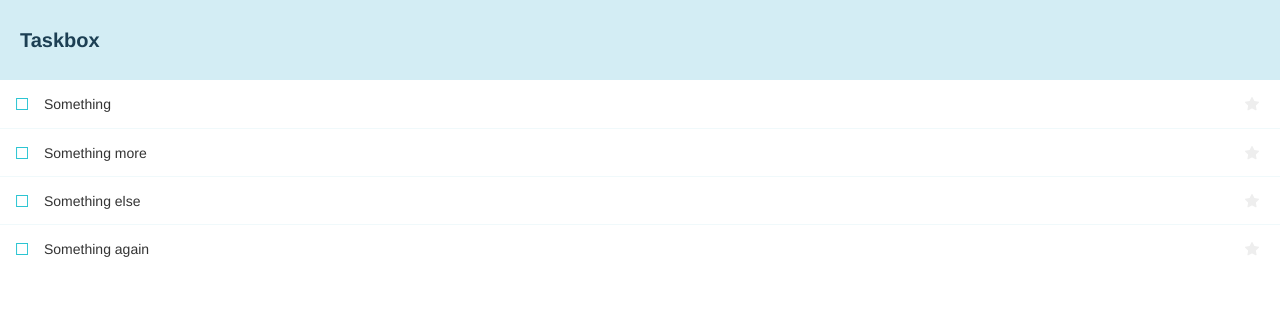
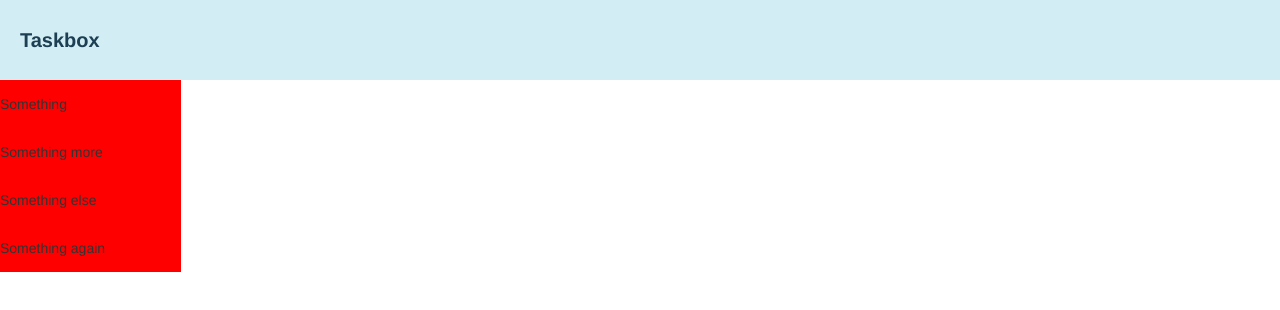
Before and after one commit to coppepam/react_storybook_tutorial, a React (Create React App) app: page / in a window 1280 px wide. Shown: the top 310 px of the page. Built offline with nearby package versions, Linux system fonts and the light colour scheme; a web font is replaced by a local one.

Commit message:
change task background to red

```diff
--- a/src/components/Task.js
+++ b/src/components/Task.js
@@ -3,28 +3,14 @@ import PropTypes from 'prop-types';
 
 export default function Task ({task: {id, title, state}, onArchiveTask, onPinTask}) {
   return (
-    <div className={`list-item ${state}`}>
-      <label className="checkbox">
-        <input
-          type="checkbox"
-          defaultChecked={state === 'TASK_ARCHIVED'}
-          disabled={true}
-          name="checked"
-        />
-        <span className="checkbox-custome" onClick={() => onArchiveTask(id)} />
-      </label>
-      <div className="title">
-        <input type="text" value={title} readOnly={true} placeholder="Input title" />
-      </div>
-
-      <div className="actions" onClick={event => event.stopPropagation()}>
-        {state !== 'TASK_ARCHIVED' && (
-          // eslint-disable-next-line jsx-a11y/anchor-is-valid
-          <a onClick={() => onPinTask(id)}>
-            <span className={`icon-star`} />
-          </a>
-        )}
-      </div>
+    <div className="title">
+      <input
+        type="text"
+        value={title}
+        readOnly={true}
+        placeholder="Input title"
+        style={{ background: 'red' }}
+      />
     </div>
   );
 }
```
